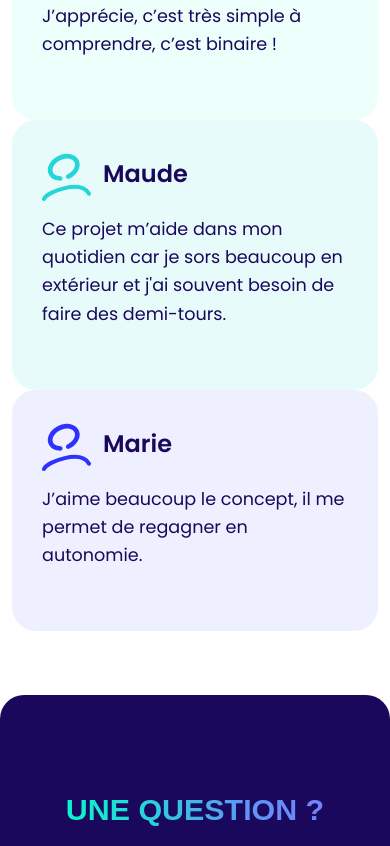
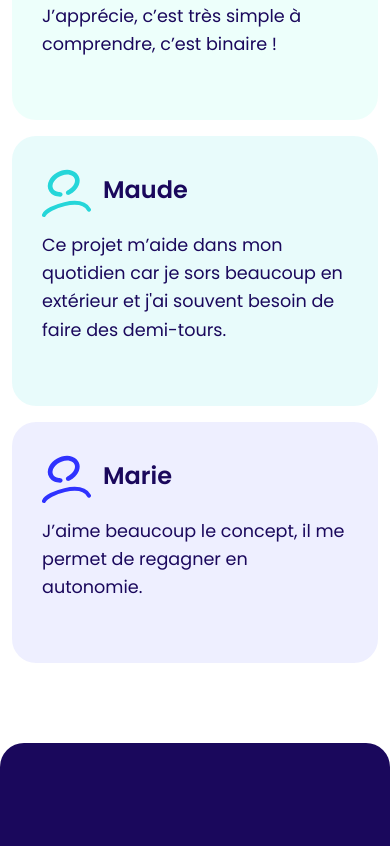
Before and after one commit to MathieuDubart/owl-website, a Vue app: page / in a window 390 px wide. Shown: the part 4780-5626 px from the top of the page. Built offline with nearby package versions, Linux system fonts and the light colour scheme; a web font is replaced by a local one.

Commit message:
fixing fb card margin bottom

```diff
--- a/src/assets/main.css
+++ b/src/assets/main.css
@@ -515,7 +515,9 @@ a.link:hover{
   .perzonalization-menu .subtitle {
     margin-bottom: calc(var(--margin-bottom)*4);
   }
-
+  .card-col {
+    margin-bottom: var(--margin-bottom);
+  }
   .feedback-card {
     margin-bottom: var(--margin-bottom);
   }
--- a/src/components/CustomersFeedbacksComponent.vue
+++ b/src/components/CustomersFeedbacksComponent.vue
@@ -3,7 +3,7 @@
     <div class="col-md-12 title"> Les retours de nos utilisateurs </div>
   </div>
   <div class="row">
-    <div class="col-md-4">
+    <div class="col-md-4 card-col">
       <div class="feedback-card green">
         <div class="feedback-header">
           <div class="icon"><img src="/src/assets/img/avis_1.svg" alt="icône avis"></div>
@@ -15,7 +15,7 @@
         </div>
       </div>
     </div>
-    <div class="col-md-4">
+    <div class="col-md-4 card-col">
       <div class="feedback-card blue">
         <div class="feedback-header">
           <div class="icon"><img src="/src/assets/img/avis_2.svg" alt="icône avis"></div>
@@ -27,7 +27,7 @@
         </div>
       </div>
     </div>
-    <div class="col-md-4">
+    <div class="col-md-4 card-col">
       <div class="feedback-card violet">
         <div class="feedback-header">
           <div class="icon"><img src="/src/assets/img/avis_3.svg" alt="icône avis"></div>
```
